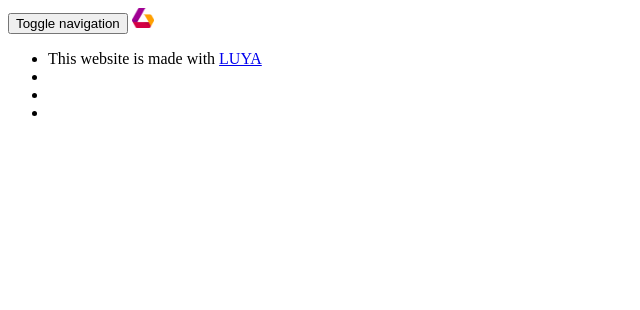
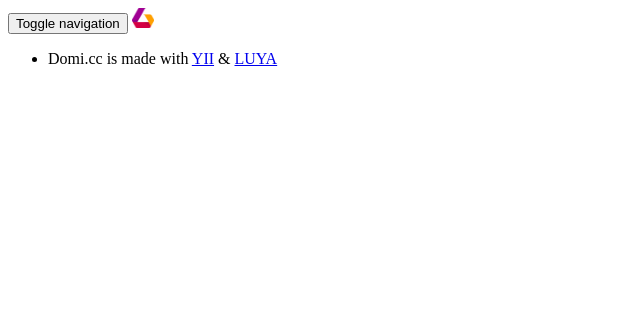
Before and after one commit to Domi-cc/domi.cc, a Yii app: template frontend/views/layouts/main.php in a window 1280 px wide. Shown: the top 310 px of the page, without its empty margins (0-640 px from the left). Run offline with PHP 8.4 and a stand-in for Yii, Linux system fonts and the light colour scheme; the template is opened without the code that fills it, so the values that code supplies are empty; some libraries are stand-ins or nearby versions.

Commit message:
changed layout

```diff
--- a/frontend/views/layouts/main.php
+++ b/frontend/views/layouts/main.php
@@ -33,7 +33,7 @@ $this->beginPage();
                         <span class="icon-bar"></span>
                     </button>
                     <a class="navbar-brand" href="<?= $this->publicHtml; ?>">
-                        <img alt="luya.io-kickstarter" src="<?= $this->publicHtml; ?>/images/logo/0.2x/luya_logo@0.2x.png" height="20px" width="auto">
+                        <img alt="domi.cc" src="<?= $this->publicHtml; ?>/images/logo/0.2x/luya_logo@0.2x.png" height="20px" width="auto">
                     </a>
                 </div>
                 <div class="collapse navbar-collapse" id="bs-example-navbar-collapse-1">
@@ -57,6 +57,7 @@ $this->beginPage();
         </nav>
     </div>
     <div class="container">
+
         <nav aria-label="breadcrumb mb-3">
             <ol class="breadcrumb">
                 <?php foreach (Yii::$app->menu->current->teardown as $item): /* @var $item \luya\cms\menu\Item */ ?>
@@ -90,10 +91,12 @@ $this->beginPage();
     <footer class="footer">
         <div class="container">
                 <ul>
-                    <li>This website is made with <a href="https://luya.io" target="_blank">LUYA</a></li>
+                    <li>Domi.cc is made with <a href="https://www.yiiframework.com/" target="_blank">YII</a> & <a href="https://luya.io" target="_blank">LUYA</a></li>
+                    <?php /*
                     <li><a href="https://github.com/luyadev/luya" target="_blank"><i class="fa fa-github"></i></a></li>
                     <li><a href="https://twitter.com/luyadev" target="_blank"><i class="fa fa-twitter"></i></a></li>
                     <li><a href="https://www.youtube.com/channel/UCfGs4sHk-D3swX0mhxv98RA" target="_blank"><i class="fa fa-youtube"></i></a></li>
+                    */ ?>
                 </ul>
         </div>
     </footer>
```
